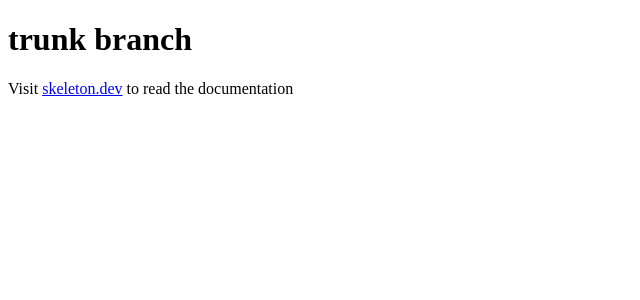
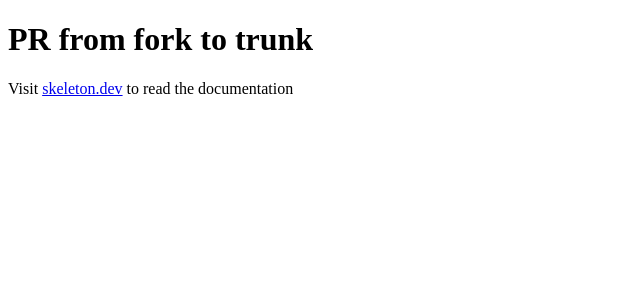
Before and after one commit to niktek/flowy, a SvelteKit app in the folder sites/mysite/: page / in a window 1280 px wide. Shown: the top 300 px of the page, without its empty margins (0-640 px from the left). Built offline with nearby package versions, Linux system fonts and the light colour scheme.

Commit message:
another pr

```diff
--- a/sites/mysite/src/routes/+page.svelte
+++ b/sites/mysite/src/routes/+page.svelte
@@ -1,2 +1,2 @@
-<h1>trunk branch</h1>
+<h1>PR from fork to trunk</h1>
 <p>Visit <a href="https://skeleton.dev">skeleton.dev</a> to read the documentation</p>
```
